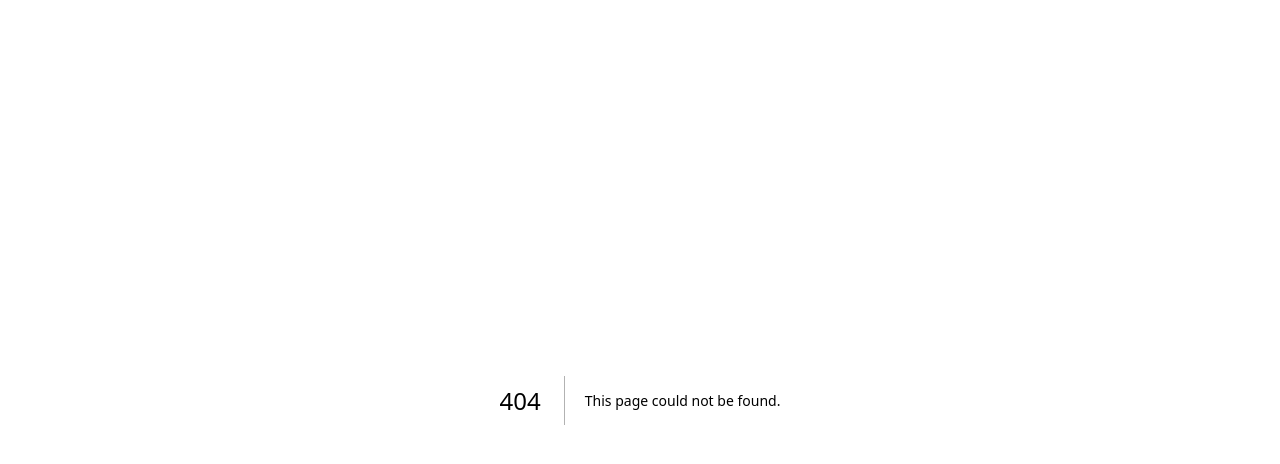
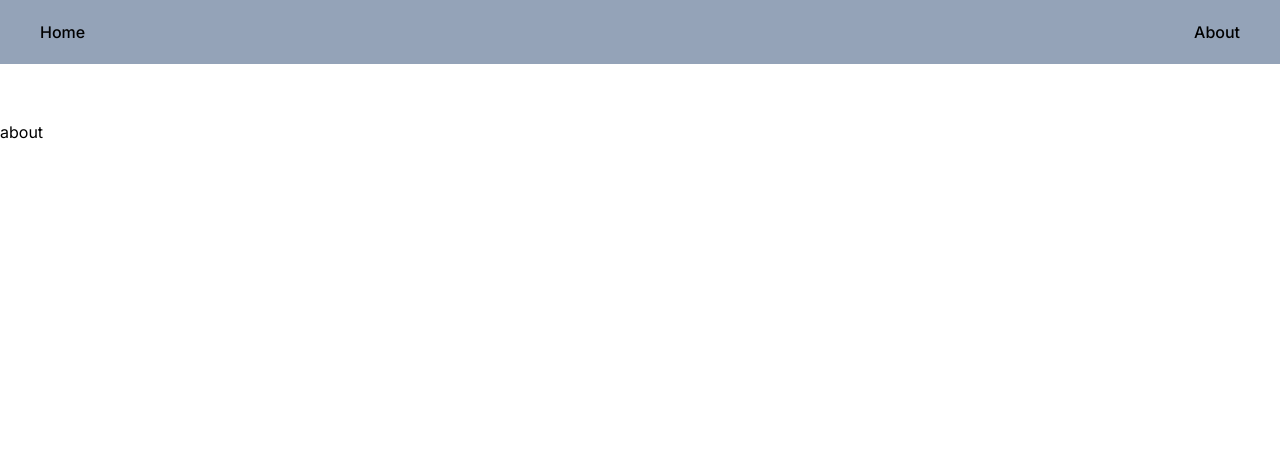
Before and after one commit to siri906/reactMaster_homework, a Next.js app: page /about in a window 1280 px wide. Before the commit this address had no page. Shown: the top 464 px of the page. Built offline with nearby package versions, Linux system fonts and the light colour scheme.

Commit message:
ssr 로 데이터 호출 작업 완료

```diff
--- /dev/null
+++ b/app/(Home)/page.tsx
@@ -0,0 +1,9 @@
+import CategoryList from "@/components/CategoryList";
+
+export default function Home() {
+  return (
+    <div>
+      <CategoryList />
+    </div>
+  );
+}
--- /dev/null
+++ b/app/about/page.tsx
@@ -0,0 +1,3 @@
+export default function About() {
+  return <div>about</div>;
+}
--- a/app/layout.tsx
+++ b/app/layout.tsx
@@ -1,6 +1,7 @@
 import type { Metadata } from "next";
 import { Inter } from "next/font/google";
 import "./globals.css";
+import Header from "@/components/Header";
 
 const inter = Inter({ subsets: ["latin"] });
 
@@ -16,7 +17,10 @@ export default function RootLayout({
 }>) {
   return (
     <html lang="en">
-      <body className={inter.className}>{children}</body>
+      <body className={inter.className}>
+        <Header />
+        {children}
+      </body>
     </html>
   );
 }
--- /dev/null
+++ b/app/list/[id]/page.tsx
@@ -0,0 +1,9 @@
+import BookList from "@/components/BookList";
+
+export default function Detail({ params: { id } }: { params: { id: string } }) {
+  return (
+    <>
+      <BookList id={id} />
+    </>
+  );
+}
--- a/app/page.tsx
+++ /dev/null
@@ -1,3 +0,0 @@
-export default function Home() {
-  return <div>test</div>;
-}
--- /dev/null
+++ b/components/BookList.tsx
@@ -0,0 +1,12 @@
+import { getBookList } from "@/service/api";
+import { BookListInfo } from "@/types/types";
+
+interface Props {
+  id: string;
+}
+
+export default async function BookList({ id }: Props) {
+  const bookList: BookListInfo = await getBookList(id);
+  console.log(bookList, "booklist");
+  return <div>test</div>;
+}
--- /dev/null
+++ b/components/CategoryList.tsx
@@ -0,0 +1,21 @@
+import { getBookCategoryList } from "@/service/api";
+import { BookCategoryList, BookCategoryListDetail } from "@/types/types";
+import Link from "next/link";
+
+export default async function CategoryList() {
+  const bookCategoryList: BookCategoryList = await getBookCategoryList();
+
+  return (
+    <div className="my-0 mx-auto" style={{ width: "1024px" }}>
+      <ul className="flex flex-wrap whitespace-nowrap">
+        {bookCategoryList.results.map((categoryItem: BookCategoryListDetail, idx: number) => (
+          <li key={idx} className="my-2">
+            <Link className="bg-emerald-500 rounded-3xl py-2 px-4 text-sm mr-2 inline-block text-white" href={`/list/${categoryItem.list_name_encoded}`}>
+              {categoryItem.display_name}
+            </Link>
+          </li>
+        ))}
+      </ul>
+    </div>
+  );
+}
--- /dev/null
+++ b/components/Header.tsx
@@ -0,0 +1,20 @@
+import Link from "next/link";
+
+export default function Header() {
+  return (
+    <nav className="*:font-medium mb-14">
+      <ul className="flex px-10 bg-slate-400 h-16 items-center justify-between">
+        <li>
+          <Link href={"/"} className="hover:text-lime-300">
+            Home
+          </Link>
+        </li>
+        <li>
+          <Link href={"/about"} className="hover:text-lime-300">
+            About
+          </Link>
+        </li>
+      </ul>
+    </nav>
+  );
+}
--- /dev/null
+++ b/service/api.ts
@@ -0,0 +1,11 @@
+export const API_URL = "https://books-api.nomadcoders.workers.dev/list";
+
+export const getBookCategoryList = async () => {
+  const data = fetch(`${API_URL}s`).then((resultData) => resultData.json());
+  return data;
+};
+
+export const getBookList = async (id: string) => {
+  const data = fetch(`${API_URL}?name=${id}`).then((resultData) => resultData.json());
+  return data;
+};
--- /dev/null
+++ b/types/types.ts
@@ -0,0 +1,77 @@
+export interface BookCategoryList {
+  status: string;
+  copyright: string;
+  num_results: number;
+  results: BookCategoryListDetail[];
+}
+
+export interface BookCategoryListDetail {
+  list_name: string;
+  display_name: string;
+  list_name_encoded: string;
+  oldest_published_date: string;
+  newest_published_date: string;
+  updated: string;
+}
+
+export interface BookListInfo {
+  status: string;
+  copyright: string;
+  num_results: number;
+  last_modified: string;
+  results: BookListData;
+}
+
+export interface BookListData {
+  list_name: string;
+  list_name_encoded: string;
+  bestsellers_date: string;
+  published_date: string;
+  published_date_description: string;
+  next_published_date: string;
+  previous_published_date: string;
+  display_name: string;
+  normal_list_ends_at: number;
+  updated: string;
+  books: BookGroup[];
+  corrections: any[];
+}
+
+interface BookGroup {
+  rank: number;
+  rank_last_week: number;
+  weeks_on_list: number;
+  asterisk: number;
+  dagger: number;
+  primary_isbn10: string;
+  primary_isbn13: string;
+  publisher: string;
+  description: string;
+  price: string;
+  title: string;
+  author: string;
+  contributor: string;
+  contributor_note: string;
+  book_image: string;
+  book_image_width: number;
+  book_image_height: number;
+  amazon_product_url: string;
+  age_group: string;
+  book_review_link: string;
+  first_chapter_link: string;
+  sunday_review_link: string;
+  article_chapter_link: string;
+  isbns: BookIsbn[];
+  buy_links: BookBuylink[];
+  book_uri: string;
+}
+
+interface BookBuylink {
+  name: string;
+  url: string;
+}
+
+interface BookIsbn {
+  isbn10: string;
+  isbn13: string;
+}
```
